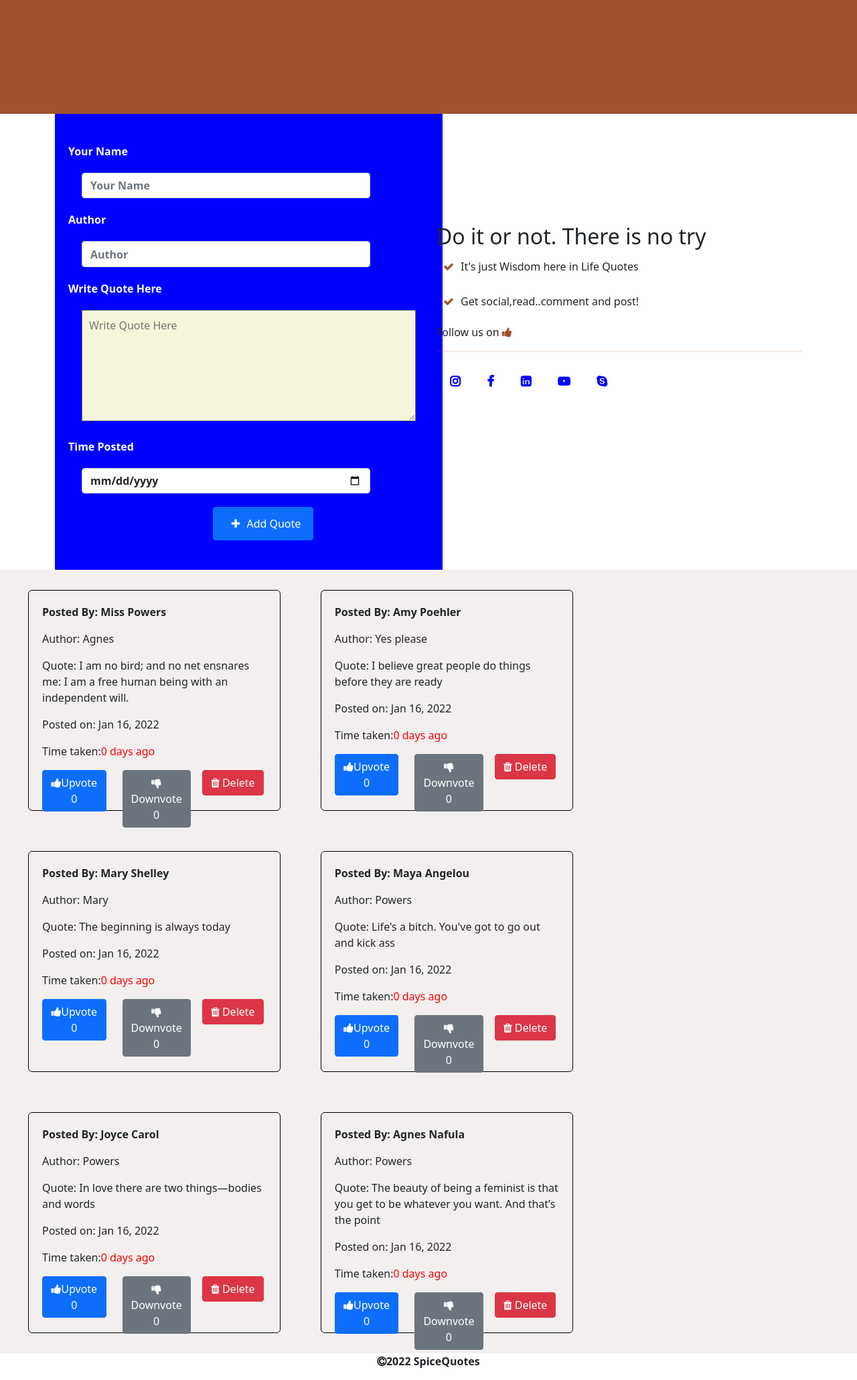
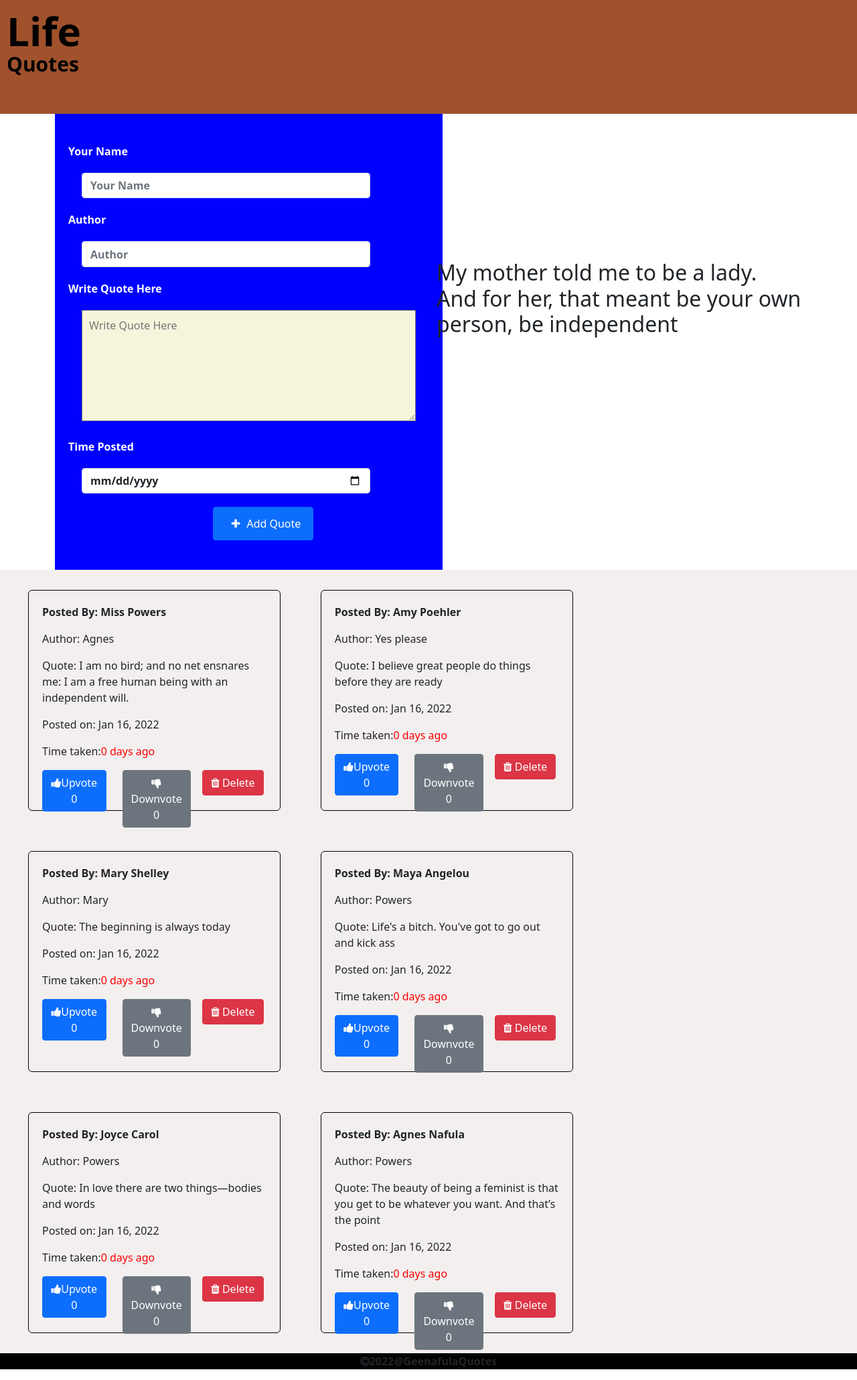
Before and after one commit to Ag-nes/Quotes, an Angular app: page / in a window 1280 px wide. Shown: the whole page at 67% size. Built offline with nearby package versions, Linux system fonts and the light colour scheme.

Commit message:
Generated component

```diff
--- a/src/app/form/form.component.html
+++ b/src/app/form/form.component.html
@@ -1,6 +1,6 @@
 <div>
     <header style="background-color: sienna; height: 170px; padding: 10px;" >
-        <h1 style="font-size: 60px; font-weight: bold; color: sienna;"> Life<br><span style=" position: absolute; margin-top: -4px; font-size: 47px;">Quotes</span> </h1>
+        <h1 style="font-size: 60px; font-weight: bold; color: black;"> Life<br><span style=" position: absolute; text-align: center; margin-top: -4px; font-size: 30px;">Quotes</span> </h1>
     </header>
 </div>
 
@@ -33,19 +33,19 @@
             </div>
         </div>
         <div class="col-md-6">
-            <div class="desc" style="margin-top: 30%;">
-                <h2>Do it or not. There is no try </h2>
-                <p><i class="fa fa-check" style="color:sienna; font-weight: lighter; padding: 10px;"></i>It's just Wisdom here in Life Quotes </p>
+            <div class="desc" style="margin-top: 40%; ">
+                <h2>My mother told me to be a lady. And for her, that meant be your own person, be independent </h2>
+                <!-- <p><i class="fa fa-check" style="color:sienna; font-weight: lighter; padding: 10px;"></i>It's just Wisdom here in Life Quotes </p>
                 <p><i class="fa fa-check" style="color:sienna; font-weight: lighter; padding: 10px;"></i>Get social,read..comment and post! </p>
                 <p>Follow us on <i class="fa fa-thumbs-up" style="color: sienna;" ></i></p>
-                <hr style="color: sienna;">
-                <div class="icons" >
+                <hr style="color: sienna;"> -->
+                <!-- <div class="icons" >
                     <i class="fa fa-instagram"></i>
                     <i class="fa fa-facebook"></i>
                     <i class="fa fa-linkedin-square"></i>
                     <i class="fa fa-youtube-play"></i>
                     <i class="fa fa-skype"></i>
-                </div>
+                </div> -->
             </div>
         </div>
     </div>
--- a/src/app/quote-details/quote-details.component.html
+++ b/src/app/quote-details/quote-details.component.html
@@ -24,5 +24,5 @@
   </div>
 </div>
 <div class="copyright">
-  <p style="background-color: white; text-align: center; font-weight: bold;" ><i class="fa fa-copyright" style="font-weight: bold;"></i>2022 SpiceQuotes</p>
+  <p style="background-color: black; text-align: center; font-weight: bold;" ><i class="fa fa-copyright" style="font-weight: bold;"></i>2022@GeenafulaQuotes</p>
 </div>
```
